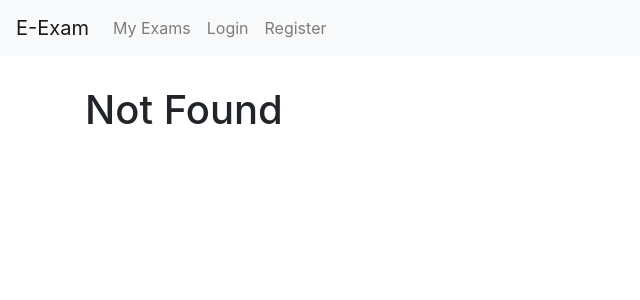
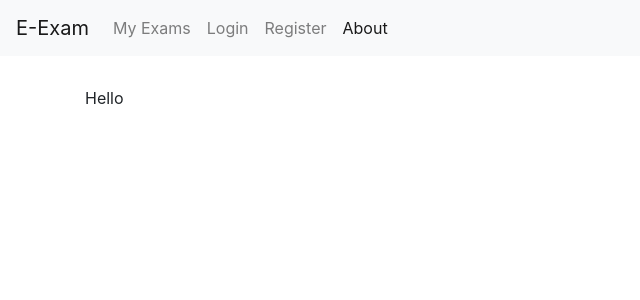
Before and after one commit to MoIbrahem/E-Exam-Frontend, a React (Create React App) app: page /about in a window 1280 px wide. Before the commit this address led to /not-found. Shown: the top 300 px of the page, without its empty margins (0-640 px from the left). Built offline with nearby package versions, Linux system fonts and the light colour scheme.

Commit message:
added about component to navbar

```diff
--- a/src/App.js
+++ b/src/App.js
@@ -3,7 +3,7 @@ import { Route, Redirect, Switch } from "react-router-dom";
 import { ToastContainer } from "react-toastify";
 import Movies from "./components/movies";
 import MovieForm from "./components/movieForm";
-import Customers from "./components/customers";
+import About from "./components/about";
 import Rentals from "./components/rentals";
 import NotFound from "./components/notFound";
 import waitForApproval from "./components/waitForApproval";
@@ -75,7 +75,7 @@ class App extends Component {
               path="/movies"
               render={(props) => <Movies {...props} user={this.state.user} />}
             />
-            <Route path="/customers" component={Customers} />
+            <Route path="/about" component={About} />
             <Route path="/rentals" component={Rentals} />
             <Route path="/not-found" component={NotFound} />
             <Route path="/wait-For-Approval" component={waitForApproval} />
--- /dev/null
+++ b/src/components/about.jsx
@@ -0,0 +1,11 @@
+import { divide } from "lodash";
+import React, { Component } from "react";
+
+class About extends Component {
+  state = {};
+  render() {
+    return <div>Hello</div>;
+  }
+}
+
+export default About;
--- a/src/components/navBar.jsx
+++ b/src/components/navBar.jsx
@@ -20,12 +20,12 @@ const NavBar = ({ user }) => {
         <span className="navbar-toggler-icon" />
       </button>
 
-
       <div className="collapse navbar-collapse" id="navbarNavAltMarkup">
         <div className="navbar-nav">
           <NavLink className="nav-item nav-link" to="/exams">
             My Exams
           </NavLink>
+
           {!user && (
             <React.Fragment>
               <NavLink className="nav-item nav-link" to="/login">
@@ -49,6 +49,9 @@ const NavBar = ({ user }) => {
               </NavLink>
             </React.Fragment>
           )}
+          <NavLink className="nav-item nav-link" to="/about">
+            About
+          </NavLink>
         </div>
       </div>
     </nav>
```
